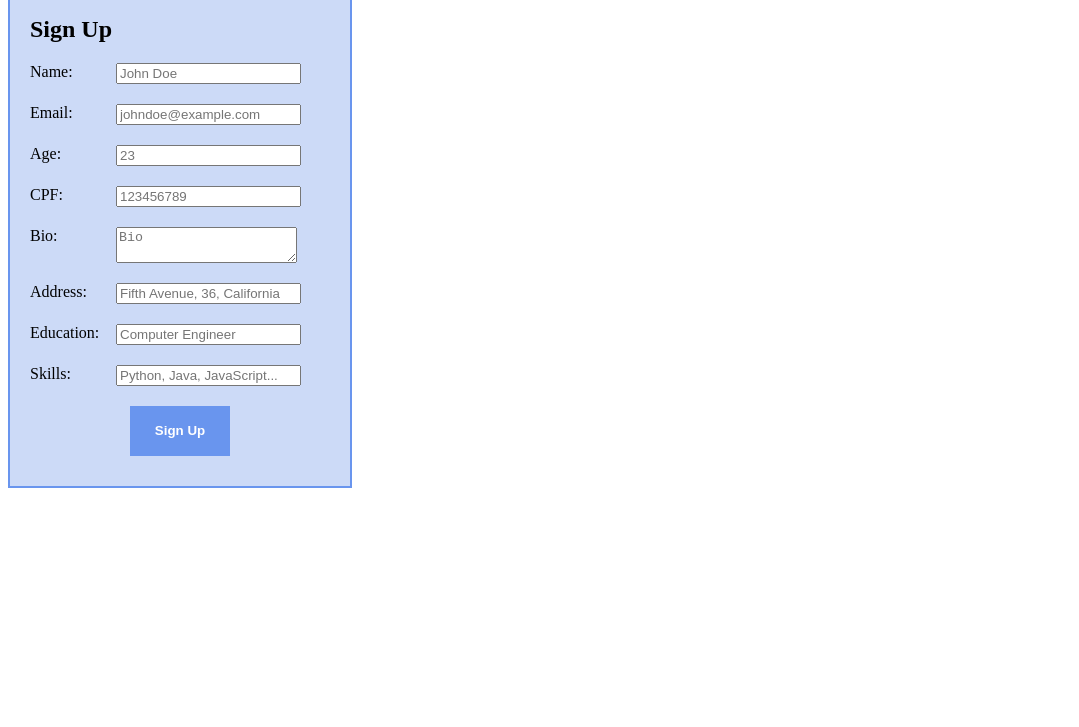
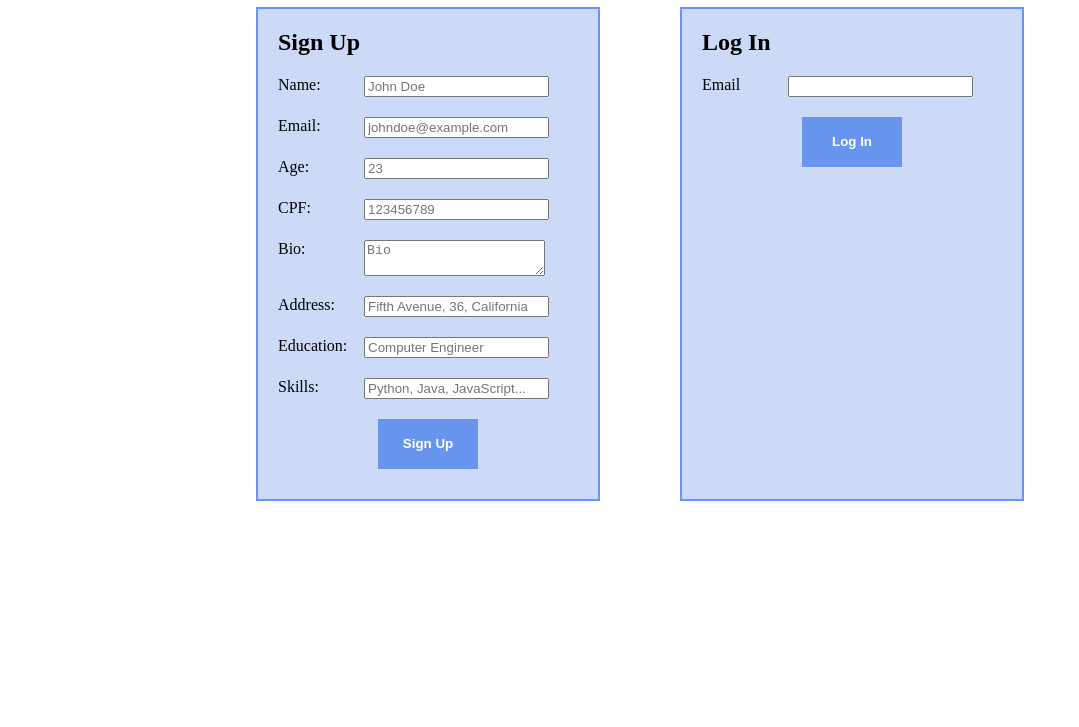
Before and after one commit to dev-gst/Linketinder-Project, a website built with webpack: page Frontend/src/views/candidate/candidate_sign_up.html in a window 1280 px wide. Shown: the part 73-800 px from the top of the page, without its empty margins (0-1079 px from the left). Built offline with nearby package versions, Linux system fonts and the light colour scheme.

Commit message:
feat: add login form

```diff
--- a/Frontend/src/views/candidate/candidate_sign_up.html
+++ b/Frontend/src/views/candidate/candidate_sign_up.html
@@ -12,9 +12,8 @@
 </head>
 
 <body>
-    <section id="test">
-        <h1>Candidate</h1>
-
+    <h1>Candidate</h1>
+    <section class="content">
         <form id="candidate-sign-up-form">
             <h2>Sign Up</h2>
             <div class="form-content">
@@ -40,7 +39,8 @@
                 </div>
                 <div class="form-labels">
                     <label for="candidate-address">Address: </label>
-                    <input class="sign-up-entry" id="candidate-address" type="text" placeholder="Fifth Avenue, 36, California">
+                    <input class="sign-up-entry" id="candidate-address" type="text"
+                        placeholder="Fifth Avenue, 36, California">
                 </div>
                 <div class="form-labels">
                     <label for="candidate-education">Education: </label>
@@ -48,10 +48,19 @@
                 </div>
                 <div class="form-labels">
                     <label for="candidate-skills">Skills: </label>
-                    <input class="sign-up-entry" id="candidate-skills" type="text" placeholder="Python, Java, JavaScript...">
+                    <input class="sign-up-entry" id="candidate-skills" type="text"
+                        placeholder="Python, Java, JavaScript...">
                 </div>
             </div>
             <button class="sign-up-button" id="candidate-sign-up-button" type="submit">Sign Up</button>
+        </form>
+        <form id="candidate-login-form">
+            <h2>Log In</h2>
+            <div class="form-labels">
+                <label for="candidate-email-login">Email</label>
+                <input id="candidate-email-login" placehoder="johndoe@example.com">
+            </div>
+            <button class="login-button" id="candidate-login-button" type="submit">Log In</button>
         </form>
     </section>
 </body>
--- a/Frontend/src/views/common/css/styles.css
+++ b/Frontend/src/views/common/css/styles.css
@@ -3,17 +3,29 @@
     --secondary-color: #ccdaf7;
 }
 
-#candidate-sign-up-form {
+.content {
+    margin: auto;
+    display: flex;
+    flex-direction: row;
+    justify-content: center;
+    flex-wrap: wrap;
+    gap: 80px;
+}
+
+#candidate-sign-up-form,
+#candidate-login-form {
     background-color: var(--secondary-color);
     border: solid 2px var(--primary-color);
     padding: 20px;
+    margin: 0 0 10px 0;
     display: flex;
     flex-direction: column;
     width: 300px;
     gap: 10px;
 }
 
-#candidate-sign-up-form h2 {
+#candidate-sign-up-form h2,
+#candidate-login-form h2 {
     margin: 0 0 10px 0;
 }
 
@@ -35,7 +47,8 @@
     width: 70px;
 }
 
-.sign-up-button {
+.sign-up-button,
+.login-button {
     background-color: var(--primary-color);
     color: #ffffff;
     border: none;
@@ -45,7 +58,8 @@
     font-weight: bold;
 }
 
-.sign-up-button:hover {
+.sign-up-button:hover,
+.login-button:hover {
     border: solid 2px var(--primary-color);
     background-color: #ffffff;
     color: var(--primary-color);
```
Also changed, not shown: Frontend/src/views/candidate/candidate_profile.html (added, +18 -0 lines).
